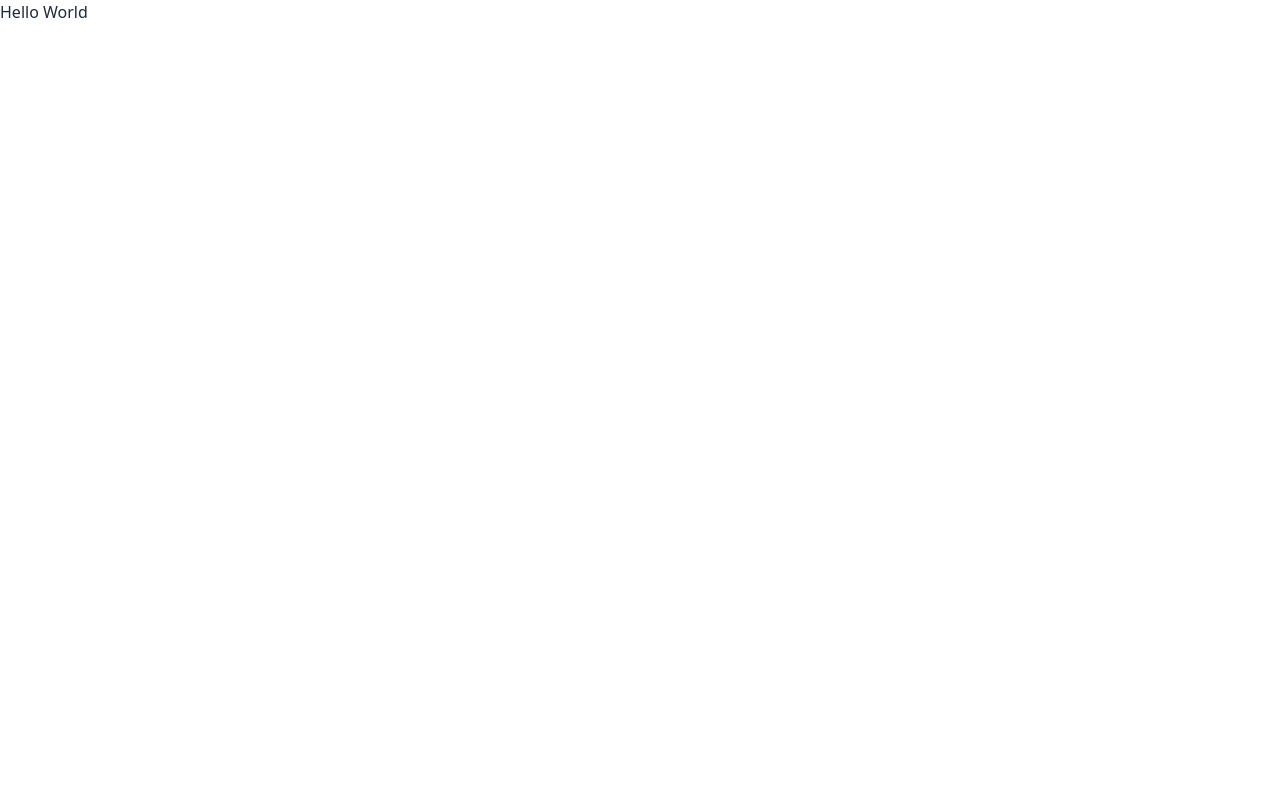
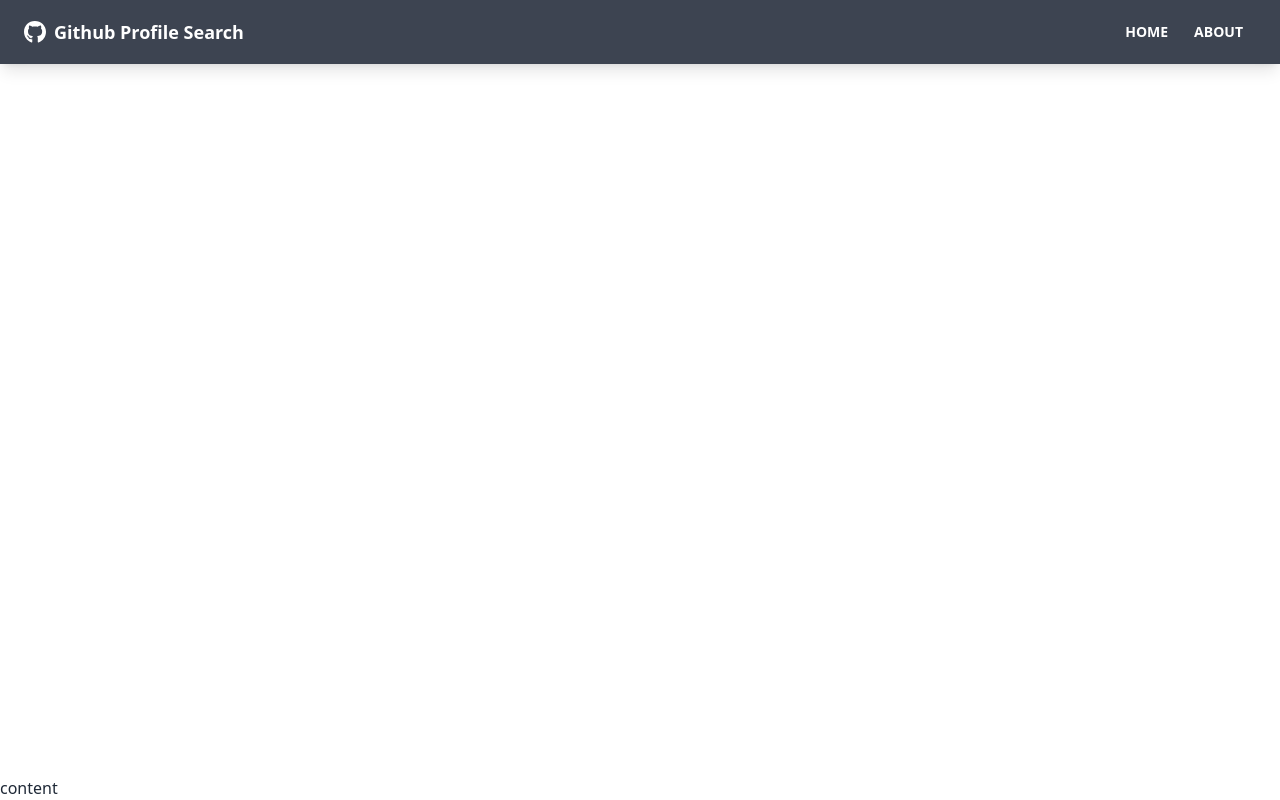
Before and after one commit to DeviousLab/github-profile-search, a React (Create React App) app: page / in a window 1280 px wide. Built offline with nearby package versions, Linux system fonts and the light colour scheme.

Commit message:
Created navbar component
Signed-off-by: DeviousLab <deviouslab@gmail.com>

```diff
--- a/src/App.js
+++ b/src/App.js
@@ -1,9 +1,17 @@
+import { BrowserRouter as Router, Route } from 'react-router-dom';
+
+import Navbar from './components/Navbar';
 
 function App() {
   return (
-    <div>
-      <h1>Hello World</h1>
-    </div>
+    <Router>
+      <div className="flex flex-col justify-between h-screen">
+        <Navbar />
+        <main>
+          content
+        </main>
+      </div>
+    </Router>
   );
 }
 
--- /dev/null
+++ b/src/components/Navbar.jsx
@@ -0,0 +1,38 @@
+import { FaGithub } from 'react-icons/fa';
+import { Link } from 'react-router-dom';
+import PropTypes from 'prop-types';
+
+function Navbar({ title }) {
+  return (
+    <nav className='navbar mb-12 shadow-lg bg-neutral text-neutral-content'>
+      <div className="container mx-auto">
+        <div className="flex-none px-2 mx-2">
+          <FaGithub className="inline pr-2 text-3xl" />
+          <Link to='/' className="text-lg font-bold align-middle">
+            {title}
+          </Link>
+        </div>
+        <div className="flex-1 px-2 mx-2">
+          <div className="flex justify-end">
+            <Link to='/' className='btn btn-ghost btn-sm rounded-btn'>
+              Home
+            </Link>
+            <Link to='/about' className='btn btn-ghost btn-sm rounded-btn'>
+              About
+            </Link>
+          </div>
+        </div>
+      </div>
+    </nav>
+  )
+}
+
+Navbar.defaultProps = {
+  title: 'Github Profile Search',
+}
+
+Navbar.propTypes = {
+  title: PropTypes.string.isRequired,
+}
+
+export default Navbar
```
